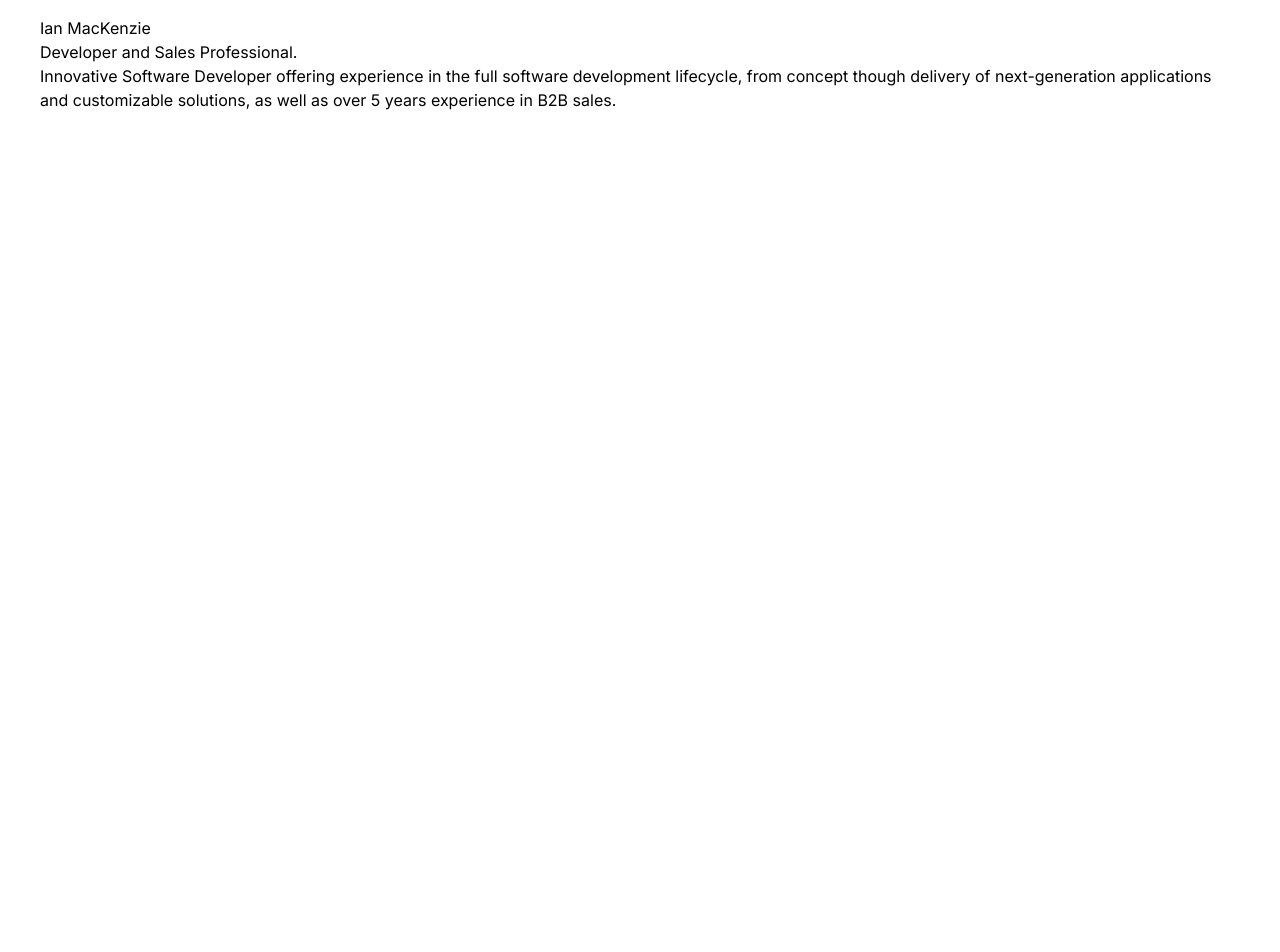
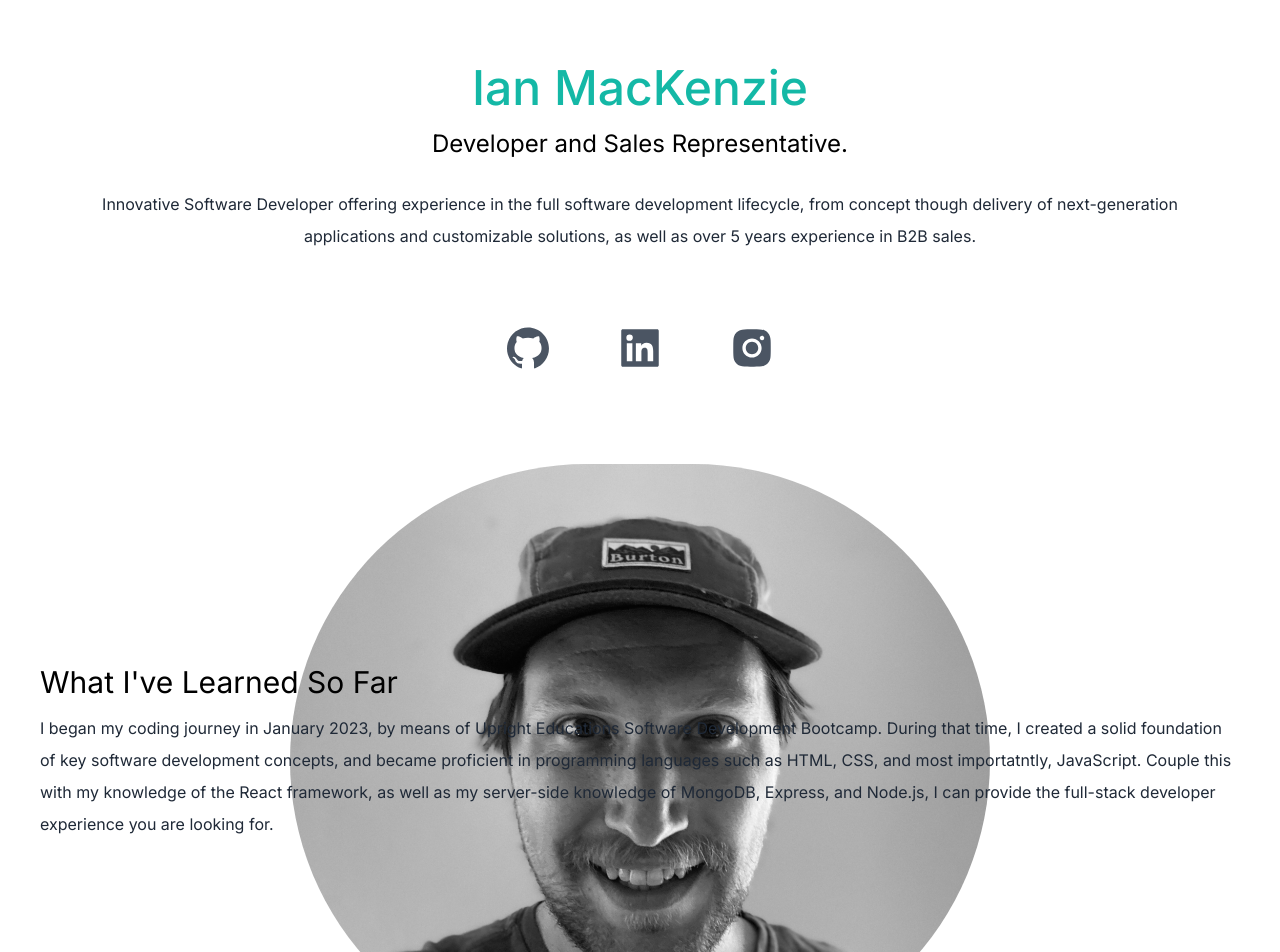
Before and after one commit to iam08160/portfolio, a Next.js app in the folder portfolio/: page / in a window 1280 px wide. Shown: the part 140-1092 px from the top of the page. Before the commit the page ends 800 px from the top, so only its background shows below. Built offline with nearby package versions, Linux system fonts and the light colour scheme.

Commit message:
main page progressed

```diff
--- a/portfolio/src/app/page.js
+++ b/portfolio/src/app/page.js
@@ -1,24 +1,66 @@
 import { BsFillMoonStarsFill } from "react-icons/bs";
+import {
+  AiFillGithub,
+  AiFillLinkedin,
+  AiFillInstagram,
+} from "react-icons/ai";
+import Image from "next/image";
+
+
 
 export default function Home() {
   return (
     <main className="bg-white px-10">
       <section className="h-screen">
         <nav className="py-10  mb-12 flex justify-between">
-        <h1 className="text-xl">developedbyIan</h1>
+          <h1 className="text-xl">developedbyIan</h1>
           <ul className="flex items-center">
             <li>
               <BsFillMoonStarsFill className=" cursor-pointer text-xl" />
             </li>
             <li>
-              <a className="bg-gradient-to-r from-cyan-500 to-teal-500 bg-cyan-500 text-white px-4 py-2 rounded-md ml-8" href="#">Resume</a>
+              <a
+                className="bg-gradient-to-r from-cyan-500 to-teal-500 bg-cyan-500 text-white px-4 py-2 rounded-md ml-8"
+                href="#"
+              >
+                Resume
+              </a>
             </li>
           </ul>
         </nav>
+        <div className="text-center p-10">
+          <h2 className="text-5xl py-2 text-teal-500 font-medium">
+            Ian MacKenzie
+          </h2>
+          <h3 className="text-2xl py-2">Developer and Sales Representative.</h3>
+          <p className="text-md py-5 leading-8 text-gray-800">
+            Innovative Software Developer offering experience in the full
+            software development lifecycle, from concept though delivery of
+            next-generation applications and customizable solutions, as well as
+            over 5 years experience in B2B sales.
+          </p>
+        </div>
+        <div className="text-5xl flex justify-center gap-16 py-3 text-gray-600">
+          <AiFillGithub
+          href="https://github.com/iam08160" />
+          <AiFillLinkedin />
+          <AiFillInstagram />
+        </div>
         <div>
-          <h2>Ian MacKenzie</h2>
-          <h3>Developer and Sales Professional.</h3>
-          <p>Innovative Software Developer offering experience in the full software development lifecycle, from concept though delivery of next-generation applications and customizable solutions, as well as over 5 years experience in B2B sales.</p>
+          <Image
+          className=" rounded-full w-100 h-100 mt-20 mx-auto"
+          src="/iandev.png"
+          width="700"
+          height="700"
+          style={{objectFit: "contain"}}
+          />
+        </div>
+      </section>
+      {/* Main */}
+      <section>
+        <div>
+          <h3 className="text-3xl py-1"> What I've Learned So Far</h3>
+          <p className=" text-md py-2 leading-8 text-gray-800"> I began my coding journey in January 2023, by means of Upright Educations Software Development Bootcamp. During that time, I created a solid foundation of key software development concepts, and became proficient in programming languages such as HTML, CSS, and most importatntly, JavaScript. Couple this with my knowledge of the React framework, as well as my server-side knowledge of MongoDB, Express, and Node.js, I can provide the full-stack developer experience you are looking for.</p>
         </div>
       </section>
     </main>
```
Also changed, not shown: portfolio/public/iandev.png (added).
